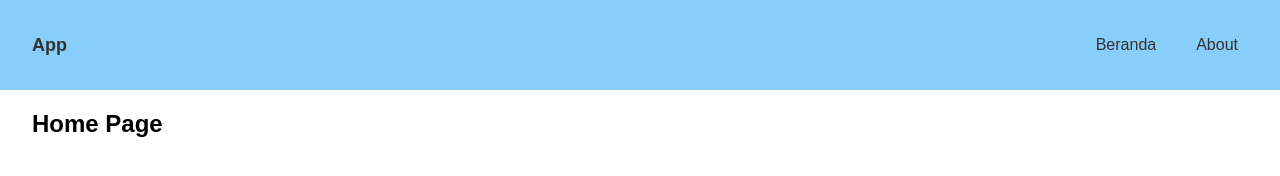
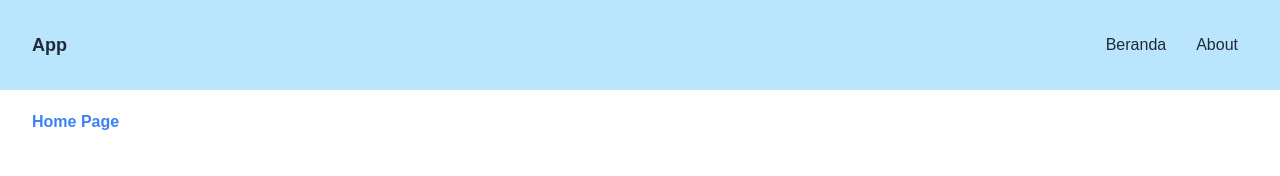
Before and after one commit to gemiyudhia/segarikan, a website built with webpack: page src/index.html in a window 1280 px wide. Built offline with nearby package versions, Linux system fonts and the light colour scheme.

Commit message:
install tailwindcss

```diff
--- a/package.json
+++ b/package.json
@@ -10,8 +10,12 @@
   "keywords": [],
   "author": "YOUR_NAME <yourmail@mail.com>",
   "license": "ISC",
+  "dependencies": {
+    "postcss": "^8.4.31"
+  },
   "devDependencies": {
     "@babel/preset-env": "^7.26.9",
+    "autoprefixer": "^10.4.16",
     "babel-loader": "^10.0.0",
     "clean-webpack-plugin": "^4.0.0",
     "copy-webpack-plugin": "^13.0.0",
@@ -19,7 +23,9 @@
     "html-webpack-plugin": "^5.6.3",
     "http-server": "^14.1.1",
     "mini-css-extract-plugin": "^2.9.2",
+    "postcss-loader": "^7.3.3",
     "style-loader": "^4.0.0",
+    "tailwindcss": "^3.3.5",
     "webpack": "^5.98.0",
     "webpack-cli": "^6.0.1",
     "webpack-dev-server": "^5.2.0",
--- /dev/null
+++ b/postcss.config.js
@@ -0,0 +1,3 @@
+module.exports = {
+  plugins: [require("tailwindcss"), require("autoprefixer")],
+};
--- a/src/scripts/pages/home/home-page.js
+++ b/src/scripts/pages/home/home-page.js
@@ -2,7 +2,7 @@ export default class HomePage {
   async render() {
     return `
       <section class="container">
-        <h1>Home Page</h1>
+        <h1 class="text-blue-500 font-bold">Home Page</h1>
       </section>
     `;
   }
--- a/src/styles/styles.css
+++ b/src/styles/styles.css
@@ -1,7 +1,11 @@
+@tailwind base;
+@tailwind components;
+@tailwind utilities;
+
+/* Custom CSS - You can keep your existing styles here or convert them to Tailwind */
 * {
   margin: 0;
   padding: 0;
-
   box-sizing: border-box;
 }
 
@@ -10,120 +14,66 @@ body {
 }
 
 .container {
-  padding-inline: 32px;
-  margin-inline: auto;
-  max-width: 1300px;
+  @apply px-8 mx-auto max-w-[1300px];
 }
 
 header {
-  background-color: lightskyblue;
+  @apply bg-sky-200;
 }
 
 .main-header {
-  min-height: 90px;
-  padding-block: 20px;
-
-  display: flex;
-  justify-content: space-between;
-  align-items: center;
-  gap: 30px;
+  @apply min-h-[90px] py-5 flex justify-between items-center gap-[30px];
 }
 
 .brand-name {
-  font-size: 1.125rem;
-  font-weight: bold;
-  text-decoration: none;
-  color: #333;
+  @apply text-lg font-bold no-underline text-gray-800;
 }
 
 .navigation-drawer {
-  min-height: 100vh;
-  width: 200px;
-  padding: 20px 10px;
-  background-color: #fff;
-
-  position: fixed;
-  inset-block-start: 0;
-  inset-inline-start: 0;
-
-  box-shadow: 0 0 4px 2px #00000033;
-  transform: translateX(-100%);
-  transition: transform 350ms;
-
-  z-index: 9999;
+  @apply min-h-screen w-[200px] p-5 pt-5 bg-white fixed top-0 left-0 shadow-md -translate-x-full transition-transform duration-300 z-[9999];
 }
 
 .navigation-drawer.open {
-  transform: translateX(0);
+  @apply translate-x-0;
 }
 
 .drawer-button {
-  padding: 8px;
-  border: 0;
-  border-radius: 4px;
-
-  display: inline-block;
-  background-color: transparent;
-
-  font-weight: bold;
-  font-size: 28px;
-  color: #141e16;
-
-  cursor: pointer;
+  @apply p-2 border-0 rounded bg-transparent font-bold text-[28px] text-[#141e16] cursor-pointer;
 }
 
 .nav-list {
-  list-style: none;
-
-  display: flex;
-  flex-direction: column;
-  gap: 10px 20px;
+  @apply list-none flex flex-col gap-[10px];
 }
 
 .nav-list li a {
-  padding: 6px 10px;
-
-  display: block;
-
-  color: #333;
-  text-decoration: none;
+  @apply p-[6px_10px] block text-gray-800 no-underline;
 }
 
 .nav-list li a:hover {
-  text-decoration: underline;
+  @apply underline;
 }
 
 /* MAIN */
 .main-content {
-  padding-block: 20px;
+  @apply py-5;
 }
 
 /* Write your styles more here */
 
-@media screen and (width > 1000px) {
+@media screen and (min-width: 1000px) {
   .navigation-drawer {
-    min-height: auto;
-    width: auto;
-    padding: 0;
-    background-color: transparent;
-
-    flex-direction: row;
-    justify-content: space-between;
-
-    position: static;
-    box-shadow: none;
-    transform: translateX(0);
+    @apply min-h-0 w-auto p-0 bg-transparent static shadow-none translate-x-0;
   }
 
   .nav-list {
-    flex-direction: row;
+    @apply flex-row;
   }
 
   .nav-list li a {
-    display: inline-block;
+    @apply inline-block;
   }
 
   .drawer-button {
-    display: none;
+    @apply hidden;
   }
 }
--- /dev/null
+++ b/tailwind.config.js
@@ -0,0 +1,12 @@
+/** @type {import('tailwindcss').Config} */
+module.exports = {
+  content: ["./src/**/*.{html,js}"],
+  theme: {
+    extend: {
+      transitionDuration: {
+        350: "350ms",
+      },
+    },
+  },
+  plugins: [],
+};
--- a/webpack.dev.js
+++ b/webpack.dev.js
@@ -1,22 +1,26 @@
-const path = require('path');
-const common = require('./webpack.common.js');
-const { merge } = require('webpack-merge');
+const path = require("path");
+const common = require("./webpack.common.js");
+const { merge } = require("webpack-merge");
 
 module.exports = merge(common, {
-  mode: 'development',
+  mode: "development",
   module: {
     rules: [
       {
         test: /\.css$/,
         use: [
-          'style-loader',
-          'css-loader',
+          "style-loader",
+          {
+            loader: "css-loader",
+            options: { importLoaders: 1 },
+          },
+          "postcss-loader",
         ],
       },
     ],
   },
   devServer: {
-    static: path.resolve(__dirname, 'dist'),
+    static: path.resolve(__dirname, "dist"),
     port: 9000,
     client: {
       overlay: {
```
Also changed, not shown: webpack.prod.js (+13 -12 lines), 1 other file.
